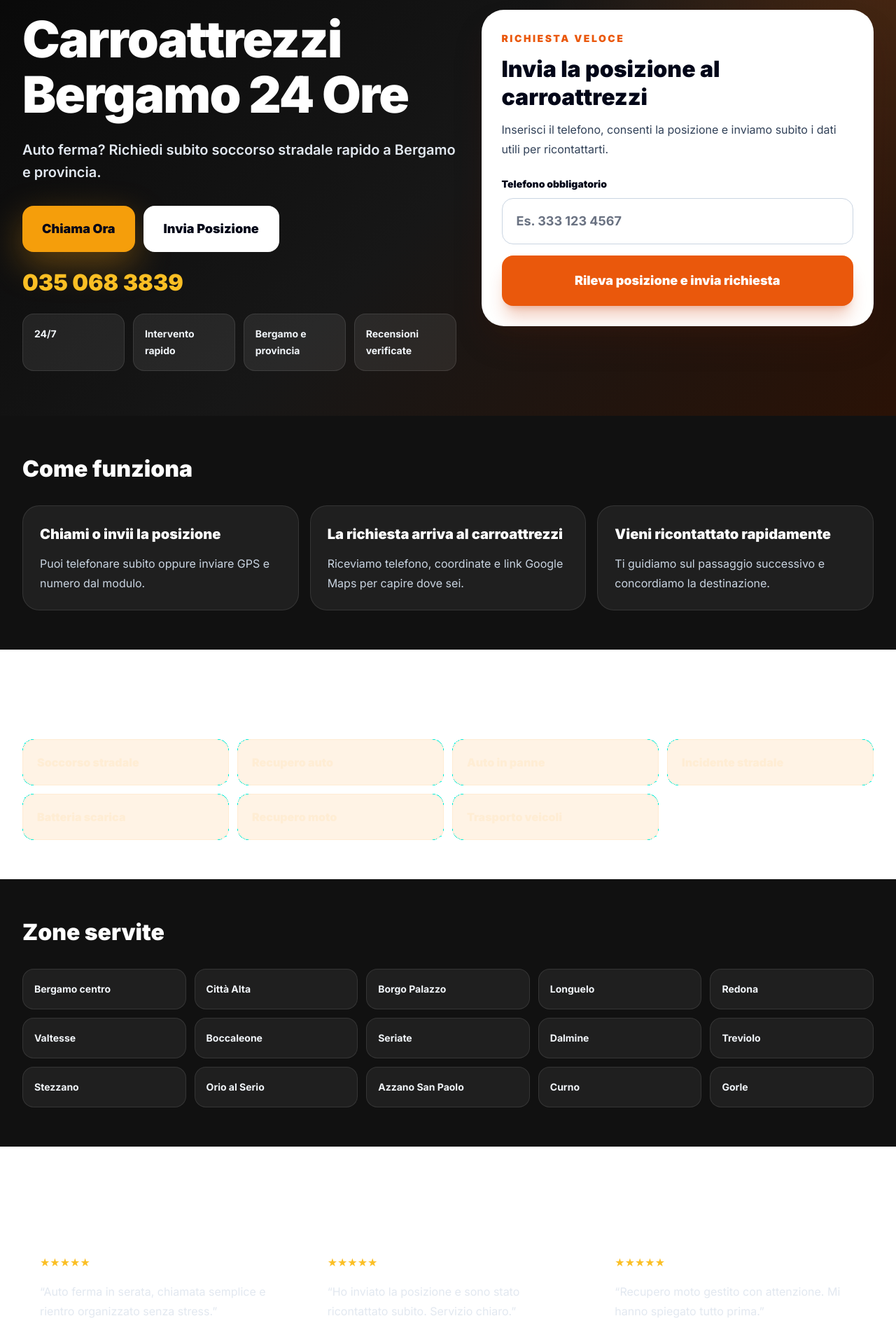
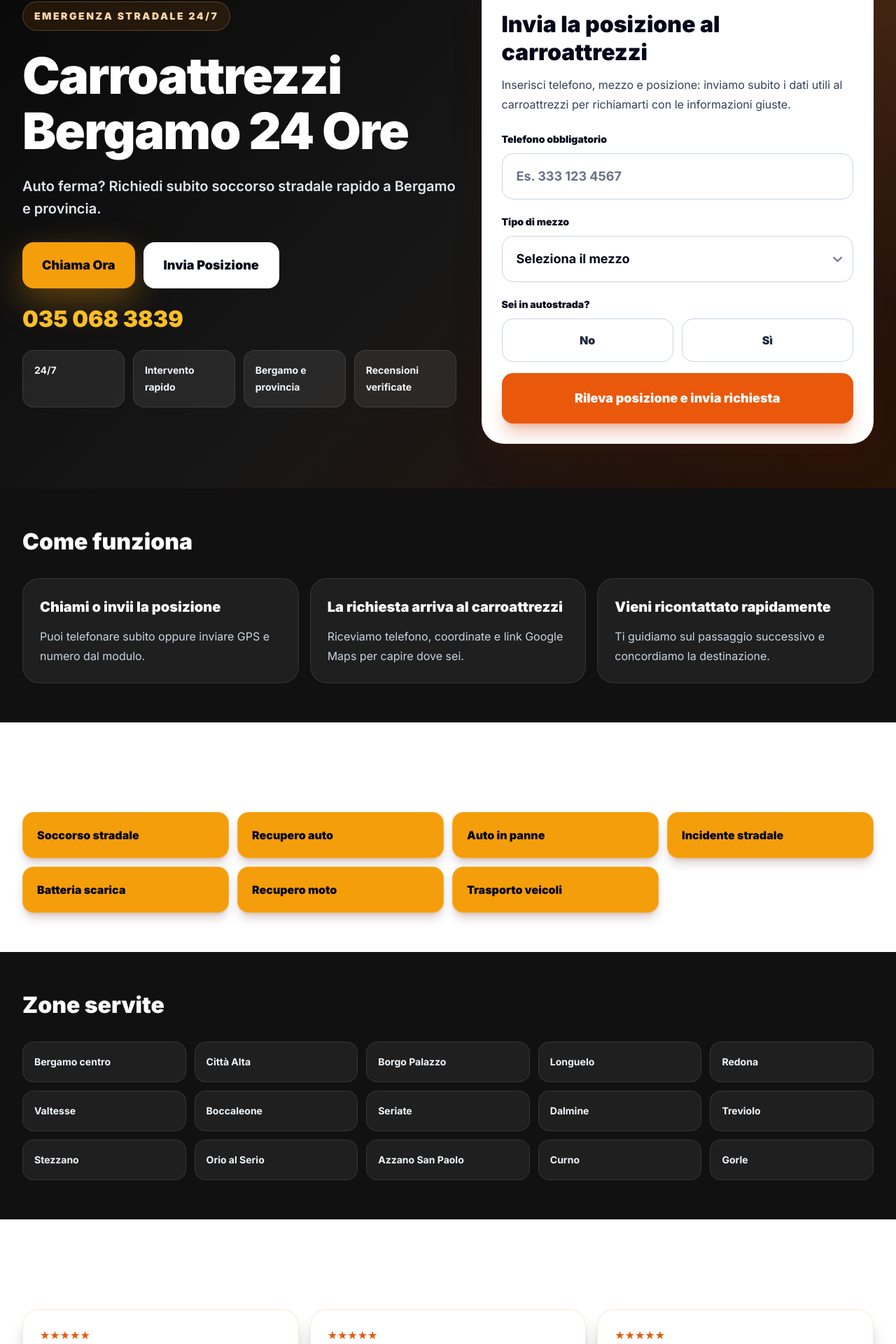
Before and after one commit to alessio-aesthetic/carroattrezzibergamo24ore.it, a Next.js app: page /landing in a window 1280 px wide. Shown: the part 227-2147 px from the top of the page at 70% size. Built offline with nearby package versions, Linux system fonts and the light colour scheme; no server answers.

Commit message:
Improve ads landing form and contrast

```diff
--- a/src/app/landing/LandingClient.tsx
+++ b/src/app/landing/LandingClient.tsx
@@ -22,7 +22,7 @@ const whatsappNumber =
 const n8nWebhookUrl = process.env.NEXT_PUBLIC_N8N_WEBHOOK_URL || ''
 const telHref = `tel:${site.tel}`
 const whatsappLocationHref = `https://wa.me/${whatsappNumber}?text=${encodeURIComponent(
-  'Ciao, ho bisogno di un carroattrezzi a Bergamo. Ti invio la mia posizione.',
+  'Ciao, ho bisogno di un carroattrezzi a Bergamo. Posso inviare la mia posizione qui su WhatsApp.',
 )}`
 
 function conversione_click_telefono() {
@@ -85,6 +85,8 @@ function WhatsappButton({ className = '' }: { className?: string }) {
 
 export function LandingClient() {
   const [phone, setPhone] = useState('')
+  const [vehicleType, setVehicleType] = useState('')
+  const [highway, setHighway] = useState('')
   const [status, setStatus] = useState<'idle' | 'loading' | 'success' | 'error'>(
     'idle',
   )
@@ -121,6 +123,18 @@ export function LandingClient() {
       return
     }
 
+    if (!vehicleType) {
+      setStatus('error')
+      setMessage('Seleziona il tipo di mezzo prima di inviare la richiesta.')
+      return
+    }
+
+    if (!highway) {
+      setStatus('error')
+      setMessage('Indica se ti trovi in autostrada: aiuta a gestire meglio il recupero.')
+      return
+    }
+
     if (!navigator.geolocation) {
       setStatus('error')
       setMessage(
@@ -139,6 +153,9 @@ export function LandingClient() {
         const googleMapsLink = `https://www.google.com/maps?q=${latitudine},${longitudine}`
         const payload = {
           telefono_cliente: cleanPhone,
+          tipo_mezzo: vehicleType,
+          in_autostrada: highway === 'si',
+          posizione_stradale: highway === 'si' ? 'Autostrada' : 'Strada ordinaria',
           latitudine,
           longitudine,
           google_maps_link: googleMapsLink,
@@ -262,8 +279,8 @@ export function LandingClient() {
               Invia la posizione al carroattrezzi
             </h2>
             <p className="mt-3 text-base leading-7 text-slate-700">
-              Inserisci il telefono, consenti la posizione e inviamo subito i
-              dati utili per ricontattarti.
+              Inserisci telefono, mezzo e posizione: inviamo subito i dati utili
+              al carroattrezzi per richiamarti con le informazioni giuste.
             </p>
             <label className="mt-6 block text-sm font-black">
               Telefono obbligatorio
@@ -275,6 +292,49 @@ export function LandingClient() {
               placeholder="Es. 333 123 4567"
               className="mt-2 w-full rounded-2xl border border-slate-300 px-5 py-4 text-lg font-bold outline-none ring-orange-300 transition focus:ring-4"
             />
+            <label className="mt-5 block text-sm font-black">
+              Tipo di mezzo
+            </label>
+            <select
+              value={vehicleType}
+              onChange={(event) => setVehicleType(event.target.value)}
+              className="mt-2 w-full rounded-2xl border border-slate-300 bg-white px-5 py-4 text-lg font-bold outline-none ring-orange-300 transition focus:ring-4"
+            >
+              <option value="">Seleziona il mezzo</option>
+              <option value="Auto">Auto</option>
+              <option value="Moto o scooter">Moto o scooter</option>
+              <option value="Furgone">Furgone</option>
+              <option value="SUV o 4x4">SUV o 4x4</option>
+              <option value="Altro veicolo">Altro veicolo</option>
+            </select>
+            <fieldset className="mt-5">
+              <legend className="text-sm font-black">Sei in autostrada?</legend>
+              <div className="mt-2 grid grid-cols-2 gap-3">
+                {[
+                  ['no', 'No'],
+                  ['si', 'Sì'],
+                ].map(([value, label]) => (
+                  <label
+                    key={value}
+                    className={`flex cursor-pointer items-center justify-center rounded-2xl border px-4 py-4 text-base font-black transition ${
+                      highway === value
+                        ? 'border-[#EA580C] bg-orange-50 text-[#9A3412]'
+                        : 'border-slate-300 bg-white text-slate-800'
+                    }`}
+                  >
+                    <input
+                      type="radio"
+                      name="highway"
+                      value={value}
+                      checked={highway === value}
+                      onChange={(event) => setHighway(event.target.value)}
+                      className="sr-only"
+                    />
+                    {label}
+                  </label>
+                ))}
+              </div>
+            </fieldset>
             <button
               type="button"
               onClick={submitPosition}
@@ -350,7 +410,7 @@ export function LandingClient() {
             ].map((service) => (
               <div
                 key={service}
-                className="rounded-2xl border border-orange-300/15 bg-orange-400/10 p-5 font-black text-orange-100"
+                className="rounded-2xl border border-orange-300/45 bg-[#F59E0B] p-5 font-black text-slate-950 shadow-lg shadow-orange-950/20"
               >
                 {service}
               </div>
@@ -411,13 +471,13 @@ export function LandingClient() {
             ].map(([text, author]) => (
               <figure
                 key={author}
-                className="rounded-3xl border border-white/10 bg-white/[0.06] p-6"
+                className="rounded-3xl border border-orange-300/30 bg-white p-6 text-slate-950 shadow-xl shadow-black/25"
               >
-                <p className="text-[#FBBF24]">★★★★★</p>
-                <blockquote className="mt-4 leading-7 text-slate-200">
+                <p className="text-[#EA580C]">★★★★★</p>
+                <blockquote className="mt-4 leading-7 text-slate-800">
                   “{text}”
                 </blockquote>
-                <figcaption className="mt-4 font-black text-white">
+                <figcaption className="mt-4 font-black text-slate-950">
                   {author}
                 </figcaption>
               </figure>
```
